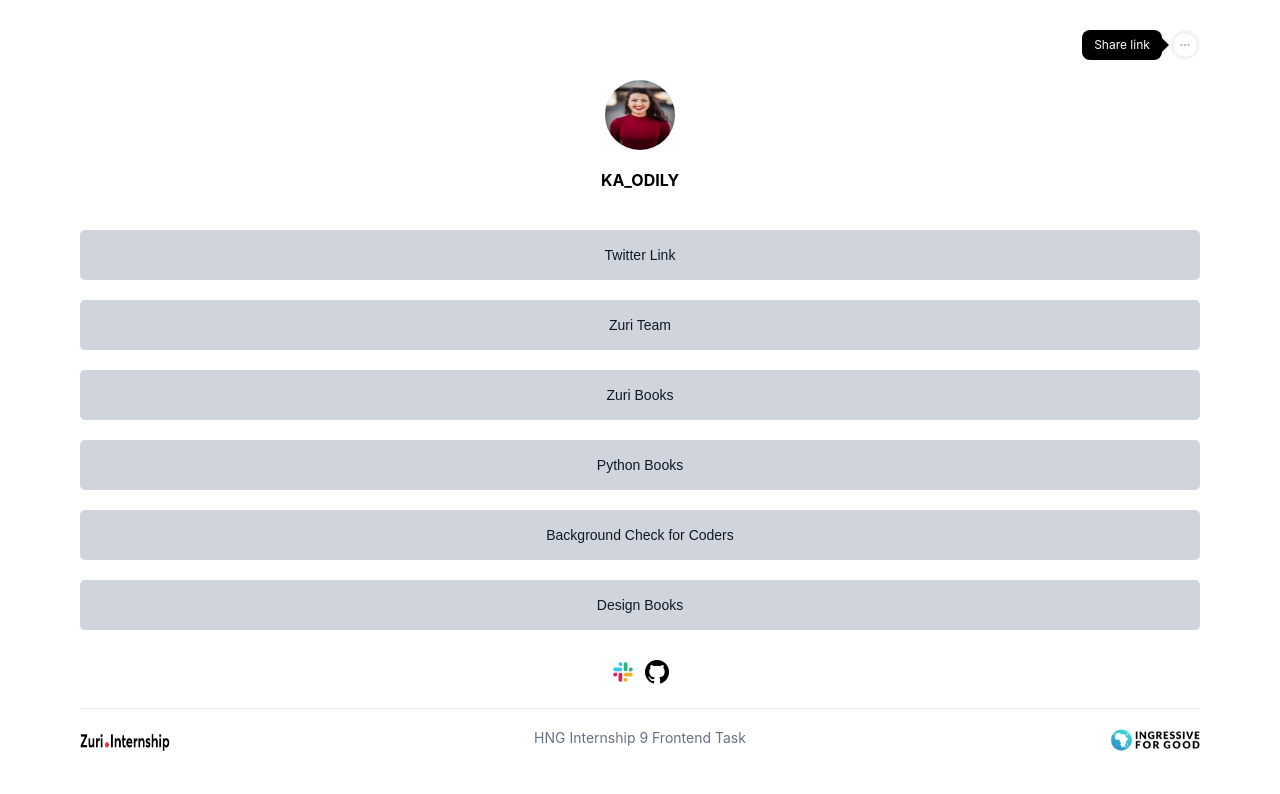
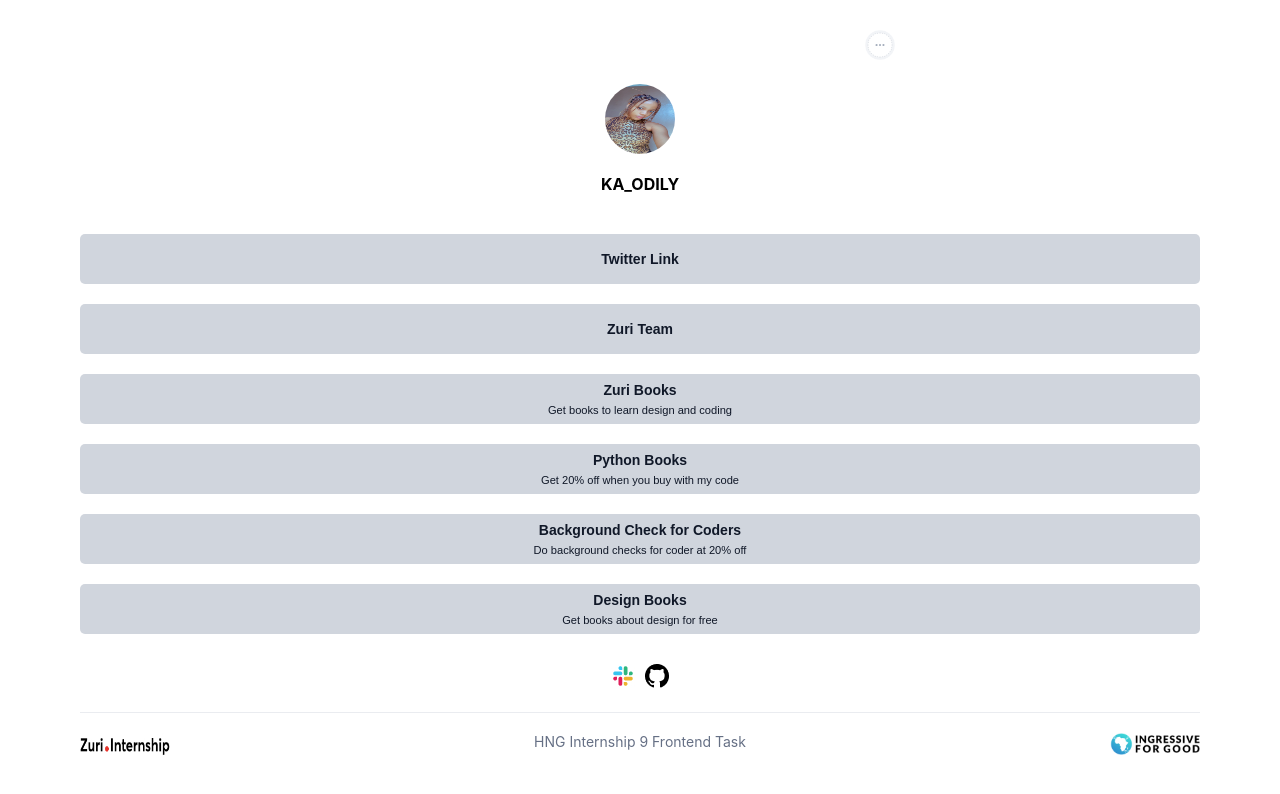
Before and after one commit to Kaodily/Task-1, a React (Create React App) app: page / in a window 1280 px wide. Shown: the top 794 px of the page. Built offline with nearby package versions, Linux system fonts and the light colour scheme.

Commit message:
updating app

```diff
--- a/src/App.js
+++ b/src/App.js
@@ -6,6 +6,7 @@ import Links from './components/Links';
 
 function App() {
   const [width, setWidth] = useState('')
+  const [isOpen,setIsOpen] = useState(false)
   useEffect(() => {
     window.addEventListener('resize', getWidth)
     return (() => {
@@ -15,9 +16,12 @@ function App() {
   function getWidth() {
     return  setWidth(window.innerWidth)
   }
+  const handleClick = () => {
+    setIsOpen(prev => !prev)
+  }
   return (
     <div className="App">
-      <Header width={width} />
+      <Header width={width} isOpen={isOpen} handleClick={handleClick} />
       <Links />
       <Footer />
     </div>
--- a/src/components/Data.js
+++ b/src/components/Data.js
@@ -15,29 +15,33 @@ export const datas = [
     {
         id:'books',
         name: 'Zuri Books',
-        link:'https://books.zuri.team/'
+        link: 'https://books.zuri.team/',
+        text:'Get books to learn design and coding'
 
 
     },
     {
         id:'book_python',
         name: 'Python Books',
-        link:'https://books.zuri.team/python-for-beginners?ref_id=%3Cyourslackname%3E'
-
+        link:'https://books.zuri.team/python-for-beginners?ref_id=%3CIsizoh Chika%3E',
+        text:'Get 20% off when you buy with my code'
 
     },
 
     {
         id:'pitch',
         name: 'Background Check for Coders',
-        link:'https://background.zuri.team/'
+        link:'https://background.zuri.team/',
+        text:'Do background checks for coder at 20% off'
 
 
     },
     {
         id:'book_design',
         name: 'Design Books',
-        link:'https://books.zuri.team/design-rules'
+        link: 'https://books.zuri.team/design-rules',
+        text:'Get books about design for free'
+
 
 
     }
--- a/src/components/Header.js
+++ b/src/components/Header.js
@@ -1,4 +1,4 @@
-export default function Header({ width }) {
+export default function Header({width,isOpen,handleClick}) {
   const share =
     width >= 0 && width <= 768
       ? "./assets/share-mobile.png"
@@ -6,8 +6,12 @@ export default function Header({ width }) {
   return (
     <div className="header">
       <div className="share_container">
+        {isOpen &&
         <div className="info">Share link</div>
+        }
+        <div onClick={handleClick}>
         <img className="share" src={share} alt="share" />
+        </div>
       </div>
       <div className="input_container">
         <img
--- a/src/components/Links.js
+++ b/src/components/Links.js
@@ -6,14 +6,19 @@ export default function Links() {
               return (
                   <div key={index}>
                       <button id={data.id} className='link_buttons'>
-                      <a href={data.link}>{data.name}</a>
+                      <a href={data.link}>{data.name}</a> <br />
+                      <sub>{ data.text}</sub>
                       </button>
                   </div>
               )
           })}
           <div className='icons'>
+              <a href="https://hng9.slack.com">
               <img src="./assets/slack.jpg" alt="slack-icon" className='slack_icon' />
+              </a>
+              <a href="https://github.com/Kaodily">
               <img src="./assets/icon.jpg" alt="github-icon" />
+              </a>
           </div>
 </div>
     )
--- a/src/index.css
+++ b/src/index.css
@@ -91,11 +91,15 @@ margin-top: 40px;
   margin-top: 20px;
   border-radius: 5px;
   background-color: rgba(208, 213, 221, 1);
+  color: rgba(16, 24, 40, 1);
+
 }
 .link_buttons a{
   text-decoration: none;
   color: rgba(16, 24, 40, 1);
   font-size: 14px;
+  margin-bottom: 2px;
+  font-weight: 600;
 }
 .link_buttons a:hover{
   text-decoration: underline;
@@ -124,6 +128,11 @@ margin-top: 40px;
   body{
     padding: 30px 80px;
   }
+  .share_container{
+    display: flex;
+    justify-content: center;
+    margin-left: 30rem;
+  }
   .footer{
 display: flex;
 justify-content: space-between;
```
Also changed, not shown: public/assets/profile.jpg.
